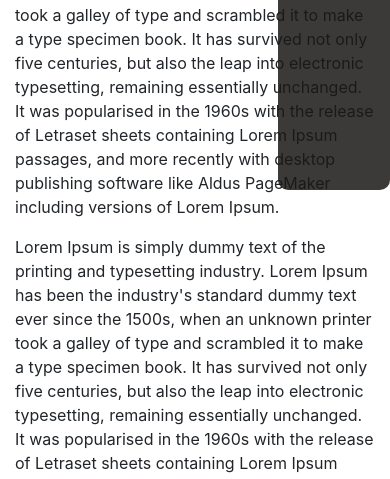
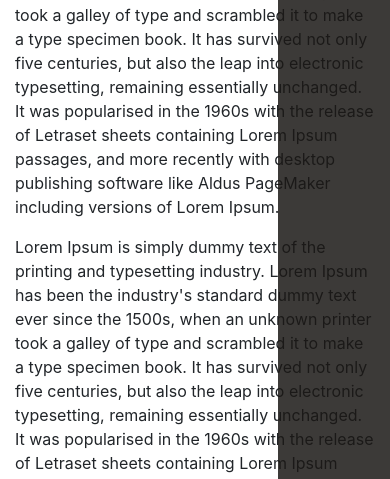
Before and after one commit to nilberto07/Casamento, a plain HTML site: page index.html in a window 390 px wide. Both pictures are taken after a click on the button "Menu". Shown: the part 358-837 px from the top of the page. Drawn offline with nearby package versions, Linux system fonts and the light colour scheme.

Commit message:
100% Menu

```diff
--- a/assets/css/style.css
+++ b/assets/css/style.css
@@ -222,7 +222,7 @@ html::-webkit-scrollbar-thumb {
     }
     #nav.active #menu{
         /* display: block; */
-        height: calc(63vh - 56px);
+        height: calc(100vh - 56px);
         visibility: visible;overflow-y: auto;
     }
     .layoutMenu {
```
